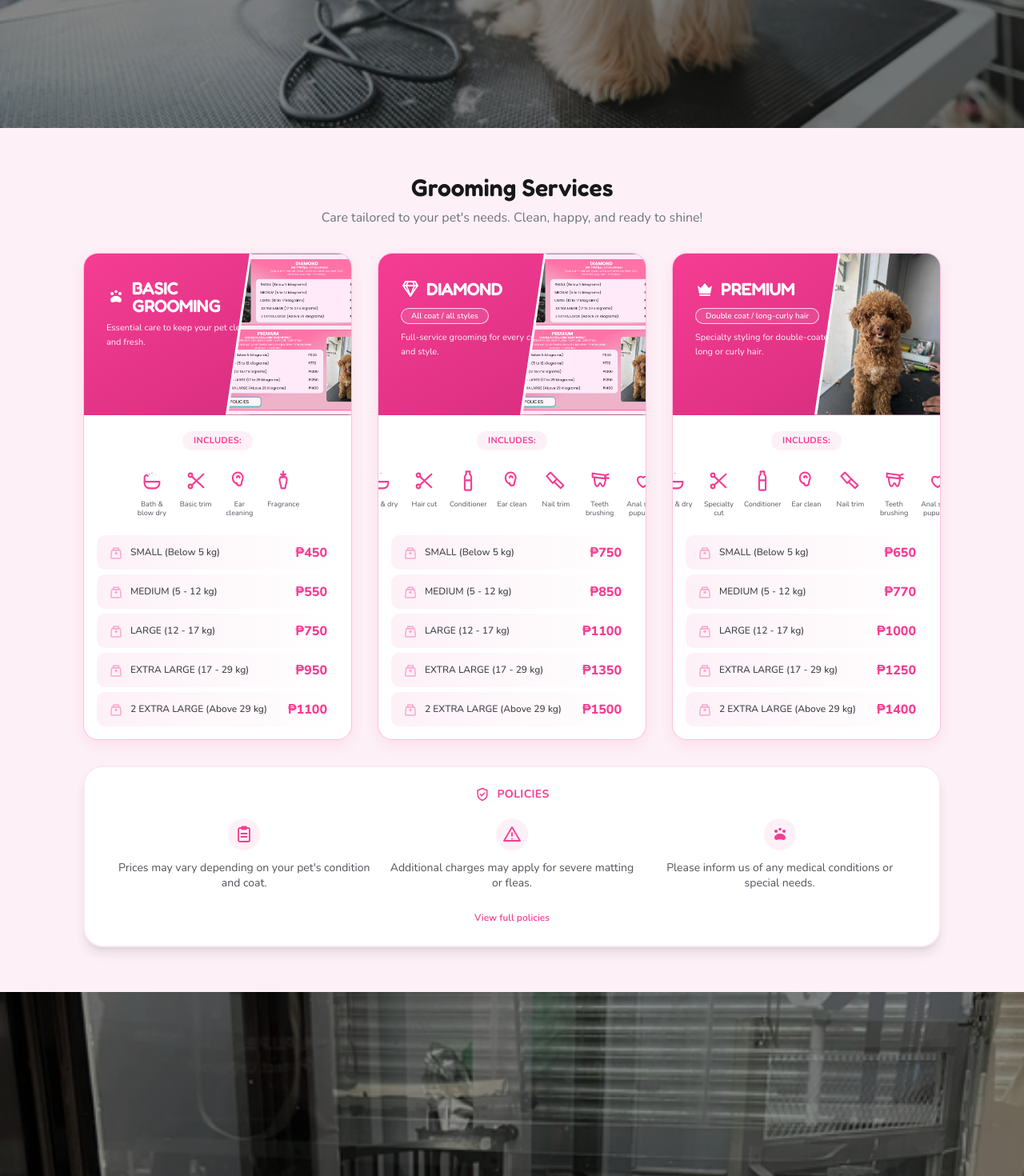
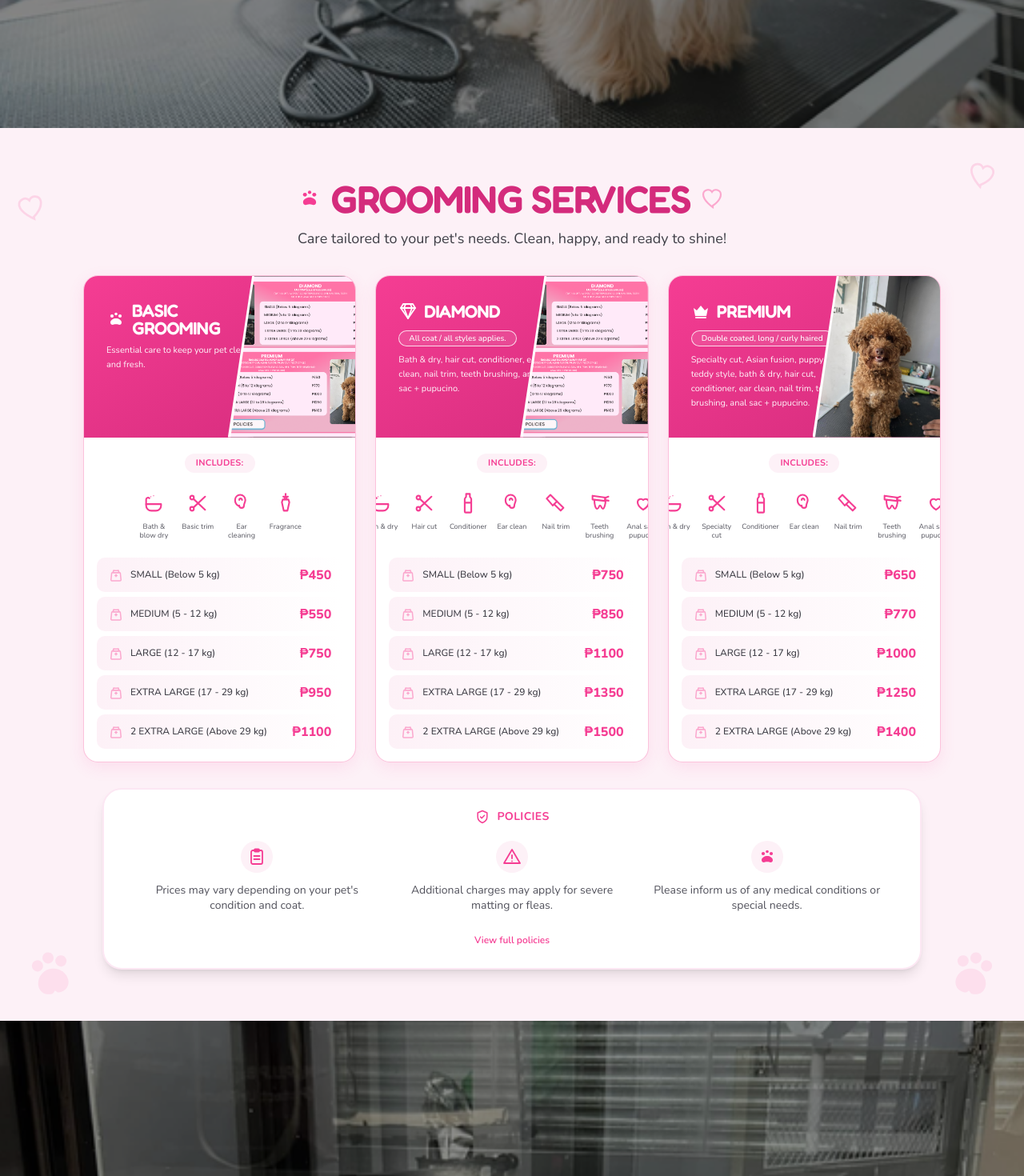
Before and after one commit to Henrck/happy-tails-mis, a Next.js app: page / in a window 1280 px wide. Shown: the part 2079-3549 px from the top of the page at 80% size. Built offline with nearby package versions, Linux system fonts and the light colour scheme; no server answers; the database is empty.

Commit message:
refine grooming services section to match visual reference

```diff
--- a/components/landing/GroomingPricing.tsx
+++ b/components/landing/GroomingPricing.tsx
@@ -1,9 +1,6 @@
-// Grooming pricing: Basic / Diamond / Premium, three columns on desktop,
-// stacked on mobile. REAL FIX: Basic Grooming was completely missing
-// from the code before this — only Diamond and Premium existed, even
-// though it's a real package with its own real prices in the reference
-// design. Uses the shared PricingCard (new diagonal-photo-header design)
-// and the new inline PoliciesInlineCard instead of the old button+modal.
+// Grooming pricing: Basic / Diamond / Premium.
+// The section follows the reference card layout while keeping the shared
+// PricingCard reusable for the other landing-page pricing sections.
 import PricingCard from "./PricingCard";
 import PoliciesInlineCard from "./PoliciesInlineCard";
 import {
@@ -47,18 +44,61 @@
   { label: "2 EXTRA LARGE (Above 29 kg)", price: "₱1400" },
 ];
 
+function DecorativePaw() {
+  return (
+    <svg viewBox="0 0 64 64" className="h-16 w-16" fill="currentColor" aria-hidden="true">
+      <circle cx="17" cy="20" r="7" />
+      <circle cx="32" cy="13" r="7" />
+      <circle cx="47" cy="20" r="7" />
+      <path d="M32 27c-10 0-19 8-19 18 0 8 6 13 14 13 3 0 4-3 5-3s2 3 5 3c8 0 14-5 14-13 0-10-9-18-19-18Z" />
+    </svg>
+  );
+}
+
+function DecorativeHeart() {
+  return (
+    <svg viewBox="0 0 32 32" className="h-10 w-10" fill="none" stroke="currentColor" strokeWidth="2.2" aria-hidden="true">
+      <path d="M16 27S4 19 4 11a6 6 0 0 1 11-3 6 6 0 0 1 11 3c0 8-10 14-10 14Z" />
+    </svg>
+  );
+}
+
 export default function GroomingPricing() {
   return (
-    <section className="bg-brand-tint py-14">
-      <div className="site-container">
-        <h2 className="text-2xl md:text-3xl font-bold text-zinc-900 text-center">
-          Grooming Services
-        </h2>
-        <p className="mt-2 text-zinc-500 text-center text-sm md:text-base">
-          Care tailored to your pet&apos;s needs. Clean, happy, and ready to shine!
-        </p>
+    <section className="relative overflow-hidden bg-brand-tint py-12 md:py-14 lg:py-16">
+      {/* Soft decorative marks from the reference */}
+      <div className="pointer-events-none absolute left-5 top-20 text-brand-pink-light/40 rotate-[-12deg]">
+        <DecorativeHeart />
+      </div>
+      <div className="pointer-events-none absolute right-8 top-10 text-brand-pink-light/40 rotate-[12deg]">
+        <DecorativeHeart />
+      </div>
+      <div className="pointer-events-none absolute bottom-7 left-8 text-brand-pink-light/25 rotate-[-12deg]">
+        <DecorativePaw />
+      </div>
+      <div className="pointer-events-none absolute bottom-7 right-8 text-brand-pink-light/25 rotate-[12deg]">
+        <DecorativePaw />
+      </div>
 
-        <div className="mt-8 grid grid-cols-1 lg:grid-cols-3 gap-6 md:gap-8 items-stretch">
+      <div className="site-container relative z-10">
+        <header className="text-center">
+          <div className="flex items-center justify-center gap-3 text-brand-pink-dark">
+            <span className="text-brand-pink [&>svg]:h-7 [&>svg]:w-7" aria-hidden="true">
+              <PawHeaderIcon />
+            </span>
+            <h2 className="text-3xl md:text-4xl lg:text-[3rem] font-extrabold uppercase tracking-tight leading-none">
+              Grooming Services
+            </h2>
+            <span className="text-brand-pink-light [&>svg]:h-8 [&>svg]:w-8" aria-hidden="true">
+              <DecorativeHeart />
+            </span>
+          </div>
+          <p className="mt-3 text-sm md:text-base lg:text-lg text-zinc-700">
+            Care tailored to your pet&apos;s needs. Clean, happy, and ready to shine!
+          </p>
+        </header>
+
+        <div className="mt-7 md:mt-8 grid grid-cols-1 lg:grid-cols-3 gap-5 md:gap-6 items-stretch">
           <PricingCard
             headerIcon={<PawHeaderIcon />}
             label="BASIC GROOMING"
@@ -73,11 +113,12 @@
             ]}
             tiers={basicTiers}
           />
+
           <PricingCard
             headerIcon={<DiamondHeaderIcon />}
             label="DIAMOND"
-            badge="All coat / all styles"
-            tagline="Full-service grooming for every coat and style."
+            badge="All coat / all styles applies."
+            tagline="Bath & dry, hair cut, conditioner, ear clean, nail trim, teeth brushing, anal sac + pupucino."
             imageSrc="/images/pomeranian.png"
             imageAlt="Pomeranian groomed with the Diamond package"
             includes={[
@@ -91,11 +132,12 @@
             ]}
             tiers={diamondTiers}
           />
+
           <PricingCard
             headerIcon={<CrownHeaderIcon />}
             label="PREMIUM"
-            badge="Double coat / long-curly hair"
-            tagline="Specialty styling for double-coated, long or curly hair."
+            badge="Double coated, long / curly haired"
+            tagline="Specialty cut, Asian fusion, puppy cut, teddy style, bath & dry, hair cut, conditioner, ear clean, nail trim, teeth brushing, anal sac + pupucino."
             imageSrc="/images/poodle.png"
             imageAlt="Toy poodle groomed with the Premium package"
             includes={[
@@ -111,7 +153,7 @@
           />
         </div>
 
-        <div className="mt-8">
+        <div className="mx-auto mt-8 max-w-5xl">
           <PoliciesInlineCard
             items={[
               {
```
